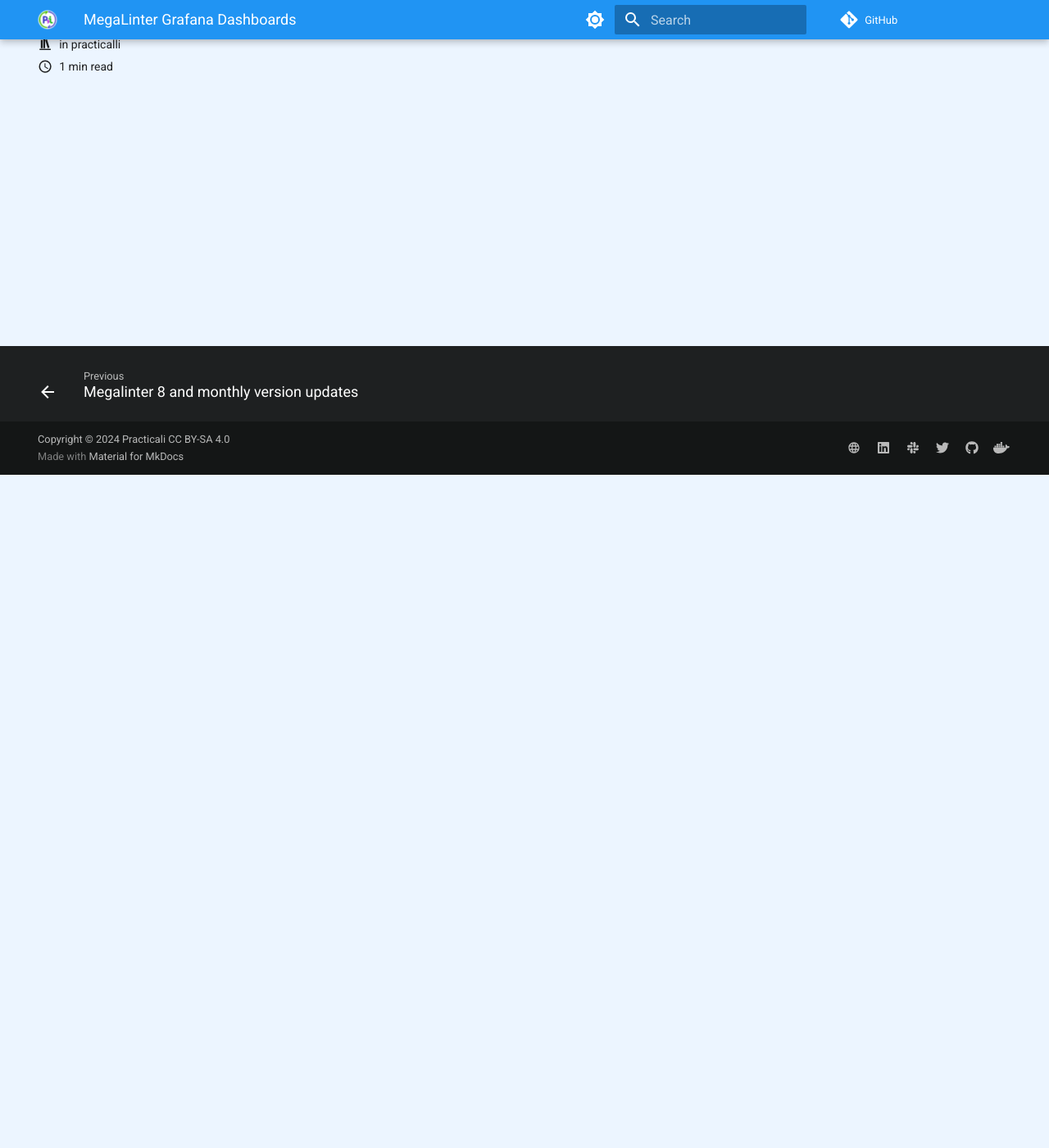
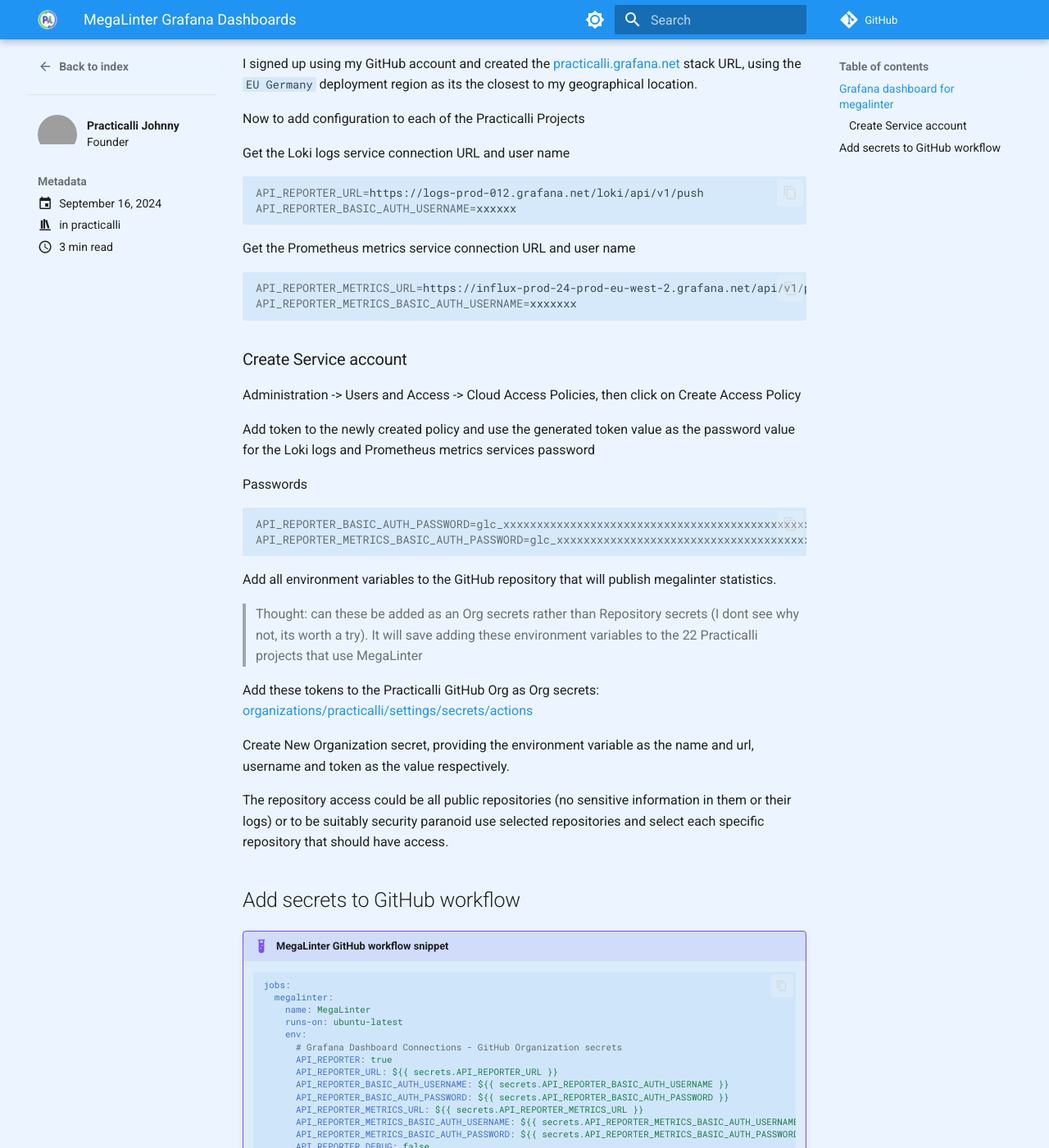
Before and after one commit to practicalli/personal-journal, an MkDocs documentation site: the page built from docs/posts/2024/september/16.md, in a window 1280 px wide and 1400 px high, scrolled down 821 px. Shown: the whole window at 82% size. Built offline with MkDocs 1.6.1 and Material for MkDocs 9.7.7, drawn with Linux system fonts in a browser that asks for light colours; emoji names are drawn with the system emoji font; comment, search, counter and statistics services are not loaded; some of the changed text lies outside the part shown; grey boxes are pictures that could not be loaded.

Commit message:
update: journal entry for week starting 16 September 2024

````diff
--- a/docs/posts/2024/september/16.md
+++ b/docs/posts/2024/september/16.md
@@ -13,14 +13,107 @@ tags:
 
 **Thoughts for the week**
 
-Want to try Megalinter Dashboards with Grafana this week.  A chance to learn more about creating Dashboards and if Grafana is any easier than DataDog.
+Want to try Megalinter 8 Dashboards with Grafana this week.  A chance to learn more about creating Dashboards and if Grafana is any easier than DataDog.
+
+!!! WARNING "Megalinter not publishing logs on Grafana yet"
+    Unfortunately I havent been able to make the Megalinter API Reporter work with this journal project, Clojure CLI Config or a new megalinter-test project I created.
 
 
 Health is a little better after resting over the weekend, although still have lots of symptoms.
 
+!!! EXAMPLE "Megalinter Grafana dashboard example project"
+    [:fontawesome-brands-github: Practicalli Megalinter-Test](https://github.com/practicalli/megalinter-test){target=_blank .md-button}
+
+    NOTE: I am trying to diagnose why this project does not seem to be sending logs to Grafana.
+
+<!-- more -->
+
+## Grafana dashboard for megalinter
+
+Megalinter can sent logs from linter runs to Grafana to visualise the result of runs.
+
+[Grafana Cloud Free Tier](https://grafana.com/auth/sign-up/create-user?pg=hp&plcmt=cloud-promo&cta=create-free-account) provides 14 days of logs & metrics retention for 3 users. No credit card is required to sign up and the service is free forever.
+
+I signed up using my GitHub account and created the [practicalli.grafana.net](https://practicalli.grafana.net/) stack URL, using the `EU Germany` deployment region as its the closest to my geographical location.
+
+Now to add configuration to each of the Practicalli Projects
+
+Get the Loki logs service connection URL and user name
+
+```shell
+API_REPORTER_URL=https://logs-prod-012.grafana.net/loki/api/v1/push
+API_REPORTER_BASIC_AUTH_USERNAME=xxxxxx
+```
+
+Get the Prometheus metrics service connection URL and user name
+
+```shell
+API_REPORTER_METRICS_URL=https://influx-prod-24-prod-eu-west-2.grafana.net/api/v1/push/influx/write
+API_REPORTER_METRICS_BASIC_AUTH_USERNAME=xxxxxxx
+```
+
+### Create Service account
+
+Administration -> Users and Access -> Cloud Access Policies, then click on Create Access Policy
+
+Add token to the newly created policy and use the generated token value as the password value for the Loki logs and Prometheus metrics services password
+
+Passwords
+
+```shell
+API_REPORTER_BASIC_AUTH_PASSWORD=glc_xxxxxxxxxxxxxxxxxxxxxxxxxxxxxxxxxxxxxxxxxxxxxxxxxxxxxxxxxxxxxxxxxxxxxxxxxxxxxxxxxxxxxxxxxxxxxxxxxxxxxxxxxxxxxxxxxxxxxxxxxxxxxxxxxxxxxxxxxxxxxxx=
+API_REPORTER_METRICS_BASIC_AUTH_PASSWORD=glc_xxxxxxxxxxxxxxxxxxxxxxxxxxxxxxxxxxxxxxxxxxxxxxxxxxxxxxxxxxxxxxxxxxxxxxxxxxxxxxxxxxxxxxxxxxxxxxxxxxxxxxxxxxxxxxxxxxxxxxxxxxxxxxxxxxxxxxxxxxxxxxx=
+```
+
+Add all environment variables to the GitHub repository that will publish megalinter statistics.
+
+> Thought: can these be added as an Org secrets rather than Repository secrets (I dont see why not, its worth a try). It will save adding these environment variables to the 22 Practicalli projects that use MegaLinter
+
+Add these tokens to the Practicalli GitHub Org as Org secrets: [organizations/practicalli/settings/secrets/actions](https://github.com/organizations/practicalli/settings/secrets/actions)
+
+Create New Organization secret, providing the environment variable as the name and url, username and token as the value respectively.
+
+The repository access could be all public repositories (no sensitive information in them or their logs) or to be suitably security paranoid use selected repositories and select each specific repository that should have access.
 
 
-<!-- more -->
+## Add secrets to GitHub workflow
+
+
+!!! EXAMPLE "MegaLinter GitHub workflow snippet"
+    ```yaml
+
+    jobs:
+      megalinter:
+        name: MegaLinter
+        runs-on: ubuntu-latest
+        env:
+          # Grafana Dashboard Connections - GitHub Organization secrets
+          API_REPORTER: true
+          API_REPORTER_URL: ${{ secrets.API_REPORTER_URL }}
+          API_REPORTER_BASIC_AUTH_USERNAME: ${{ secrets.API_REPORTER_BASIC_AUTH_USERNAME }}
+          API_REPORTER_BASIC_AUTH_PASSWORD: ${{ secrets.API_REPORTER_BASIC_AUTH_PASSWORD }}
+          API_REPORTER_METRICS_URL: ${{ secrets.API_REPORTER_METRICS_URL }}
+          API_REPORTER_METRICS_BASIC_AUTH_USERNAME: ${{ secrets.API_REPORTER_METRICS_BASIC_AUTH_USERNAME }}
+          API_REPORTER_METRICS_BASIC_AUTH_PASSWORD: ${{ secrets.API_REPORTER_METRICS_BASIC_AUTH_PASSWORD }}
+          API_REPORTER_DEBUG: false
+        steps:
+          - run: echo "🚀 Job automatically triggered by ${{ github.event_name }}"
+          - run: echo "🐧 Job running on ${{ runner.os }} server"
+          - run: echo "🐙 Using ${{ github.ref }} branch from ${{ github.repository }} repository"
+
+    ```
+
+After pushing changes to the Megalinter config, I do not see any data in the Grafana dashboards.
+
+> TODO: how to tell if MegaLinter has actually pushed logs to Grafana?  Or if there is an error with the configuration?
+
+ See the content of the API notifications in execution logs, you can define API_REPORTER_DEBUG=true
+
+
+!!! EXAMPLE "Megalinter Grafana dashboard example project"
+    [:fontawesome-brands-github: Practicalli Megalinter-Test](https://github.com/practicalli/megalinter-test){target=_blank .md-button}
+
+    NOTE: I am trying to diagnose why this project does not seem to be sending logs to Grafana.
 
 
 ---
````
